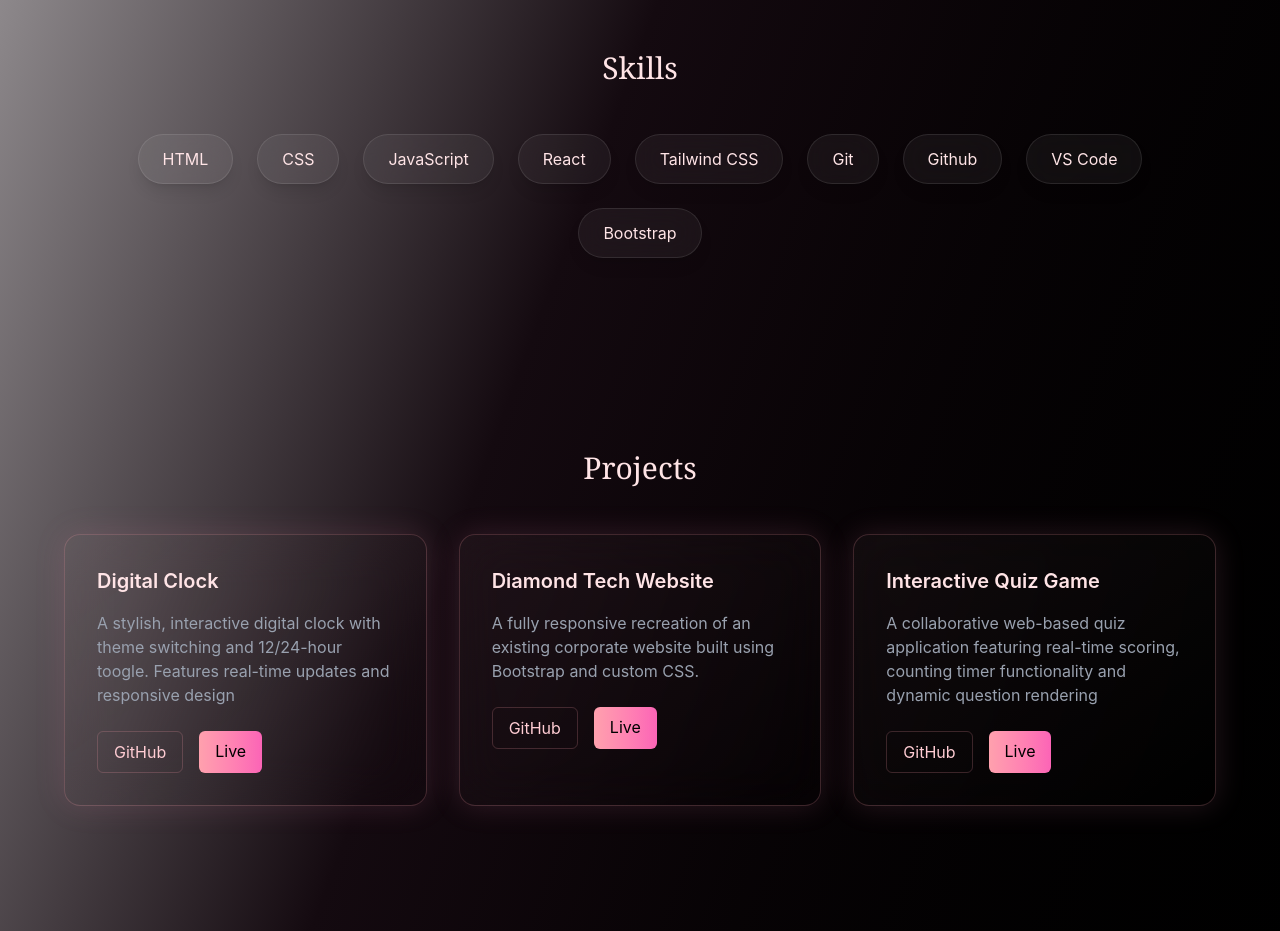
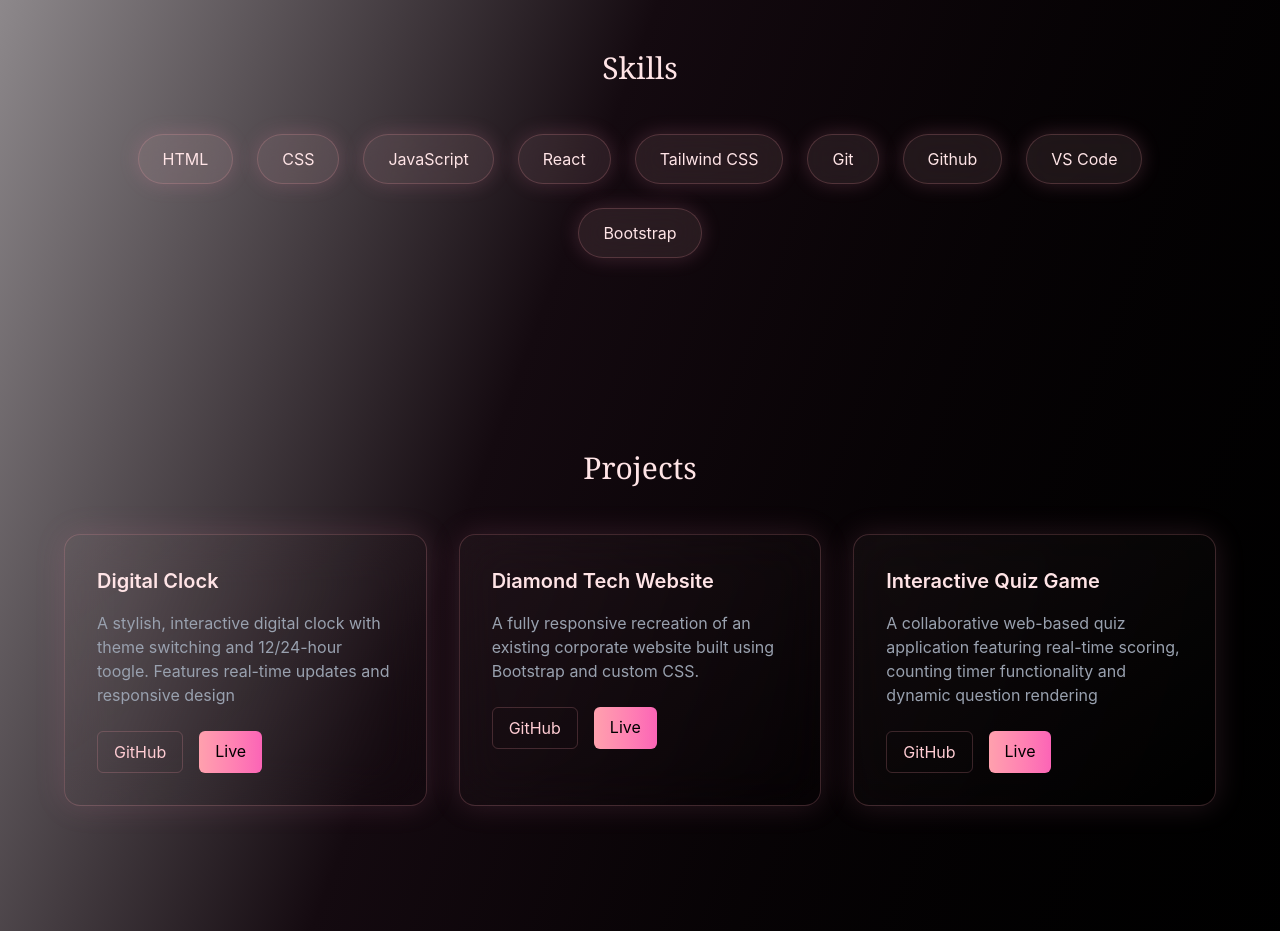
Before and after one commit to kattdevs/React-project, a React (Vite) app in the folder my-react-app/: page / in a window 1280 px wide. Shown: the part 1660-2591 px from the top of the page. Built offline with nearby package versions, Linux system fonts and the light colour scheme.

Commit message:
adjusted styling for skill pill

```diff
--- a/my-react-app/src/components/Skills.jsx
+++ b/my-react-app/src/components/Skills.jsx
@@ -21,7 +21,7 @@ const Skills = () => {
                     {skills.map((skill, index) => (
                         <div
                         key={index}
-                        className="px-6 py-3 bg-white/5 backdrop-blur-lg border border-white/10 rounded-full shadow-lg hover:scale-105 transition">
+                        className="px-6 py-3 bg-rose-200/10 backdrop-blur-lg border border-rose-300/20 rounded-full shadow-[0_0_20px_rgba(244,144,182,0.2)] hover:scale-110 hover:shadow-[0_0_30px_rgba(244,114,182,0.4)] transition duration-300">
                             {skill}
                         </div>
                     ))}
```
